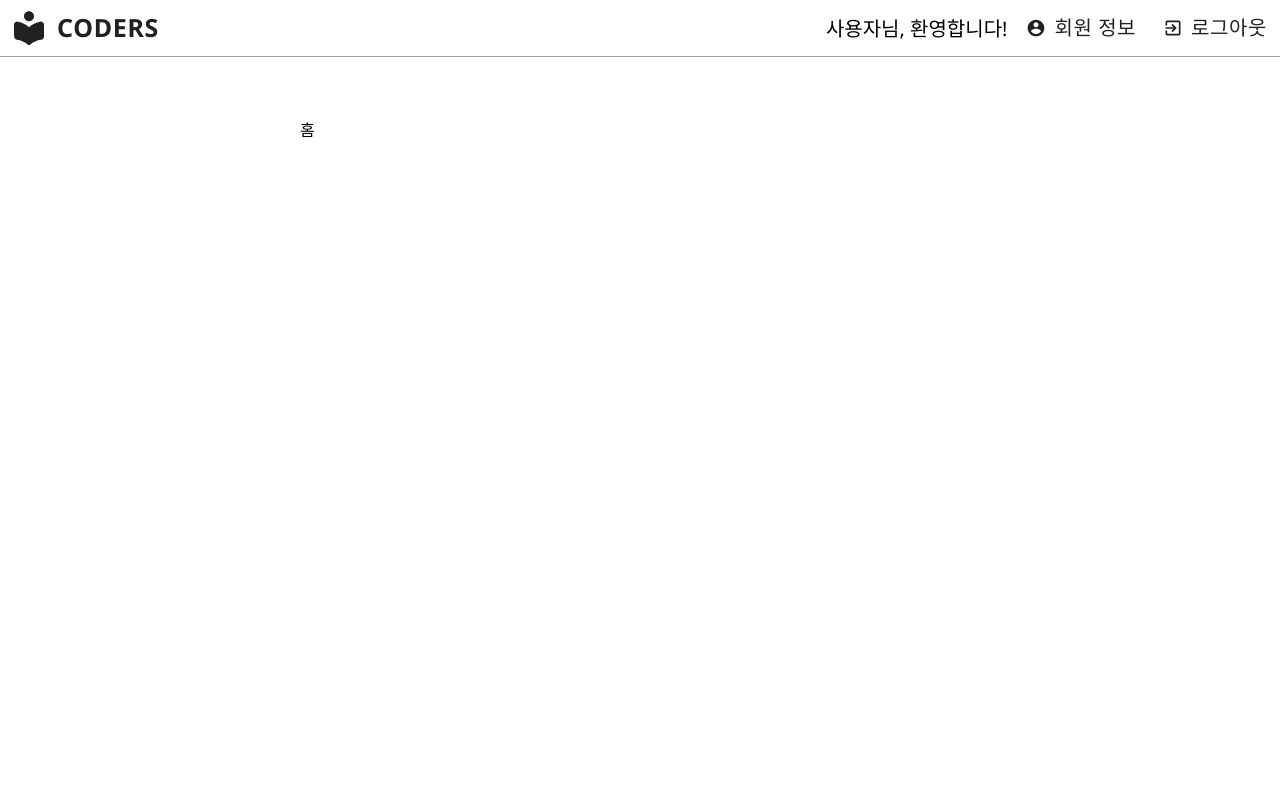
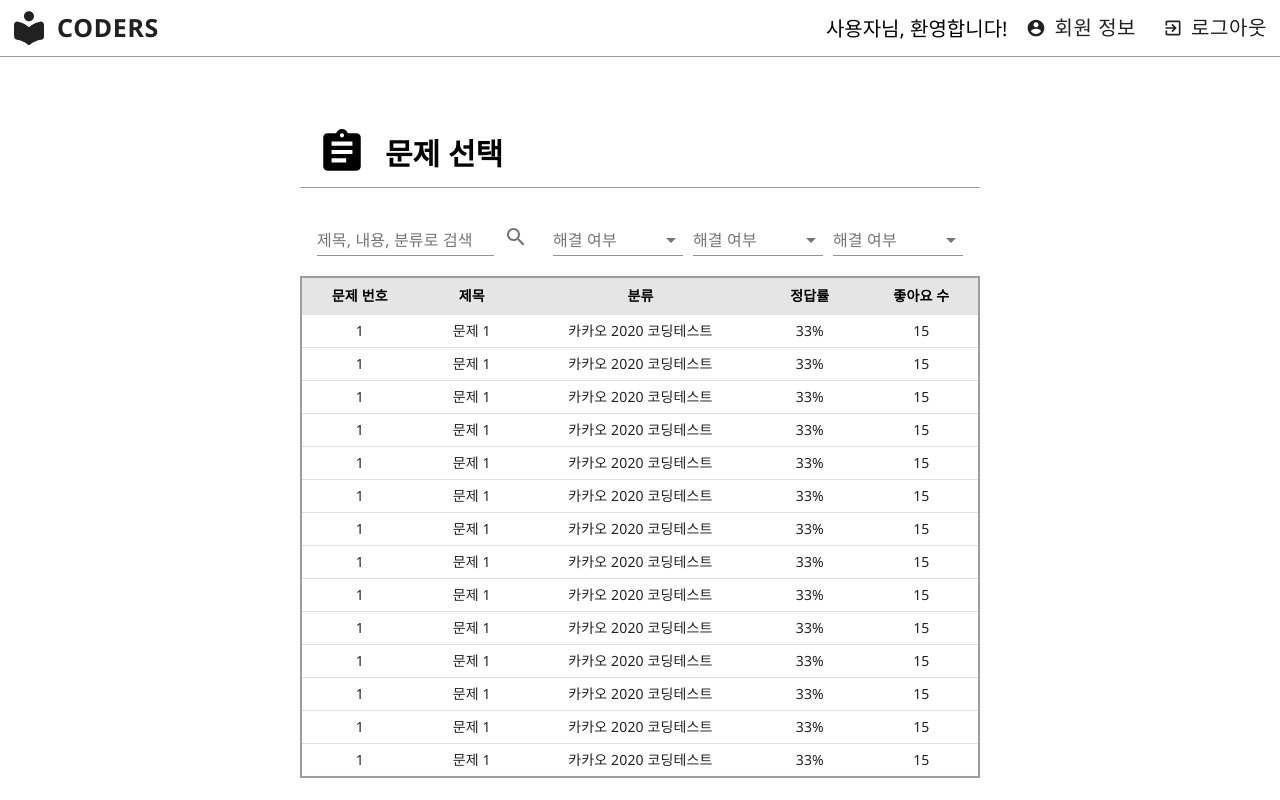
Before and after one commit to CSUOS/coders, a React (Create React App) app in the folder frontend/: page / in a window 1280 px wide. Built offline with nearby package versions, Linux system fonts and the light colour scheme.

Commit message:
Add home view

```diff
--- a/frontend/src/components/View/HomeView.js
+++ b/frontend/src/components/View/HomeView.js
@@ -1,10 +1,34 @@
 import React from 'react';
 import { Grid } from '@material-ui/core';
+import { PageHeader, Dropdown, SearchInput, ProblemTable } from '../UI';
 
 const HomeView = () => {
+	const mainTitle = '문제 선택';
+	const label1 = '해결 여부';
+	const values = ['해결', '미해결'];
+	const label2 = '제목, 내용, 분류로 검색';
 	return (
 		<Grid className="home">
-			<Grid className="home-container">홈</Grid>
+			<Grid className="home-container">
+				<PageHeader mainTitle={mainTitle} />
+				<Grid className="home-content">
+					<Grid className="home-tableselector">
+						<SearchInput label={label2} />
+						<Grid className="home-dropdowns">
+							<Grid className="home-dropdown">
+								<Dropdown label={label1} values={values} />
+							</Grid>
+							<Grid className="home-dropdown">
+								<Dropdown label={label1} values={values} />
+							</Grid>
+							<Grid className="home-dropdown">
+								<Dropdown label={label1} values={values} />
+							</Grid>
+						</Grid>
+					</Grid>
+					<ProblemTable />
+				</Grid>
+			</Grid>
 		</Grid>
 	);
 };
--- a/frontend/src/scss/UI/_searchinput.scss
+++ b/frontend/src/scss/UI/_searchinput.scss
@@ -1,5 +1,6 @@
 .searchinput{
 	display: flex;
+	width: 100%;
 	.searchinput-container{
 		display: flex;
 		width: 100%;
--- a/frontend/src/scss/view/_home.scss
+++ b/frontend/src/scss/view/_home.scss
@@ -3,5 +3,22 @@
 	.home-container{
 		width: 100%;
 		height: 100%;
+		.home-content{
+			width: 100%;
+			height: 100%;
+			.home-tableselector{
+				display: flex;
+				justify-content: space-between;
+				padding: 20px 17px;
+				.home-dropdowns{
+					display: flex;
+					width: 100%;
+					justify-content: flex-end;
+					.home-dropdown{
+						margin-left: 10px;
+					}
+				}
+			}
+		}
 	}
 }
```
Also changed, not shown: 1 other file (tests, documents, lock files or other folders).
